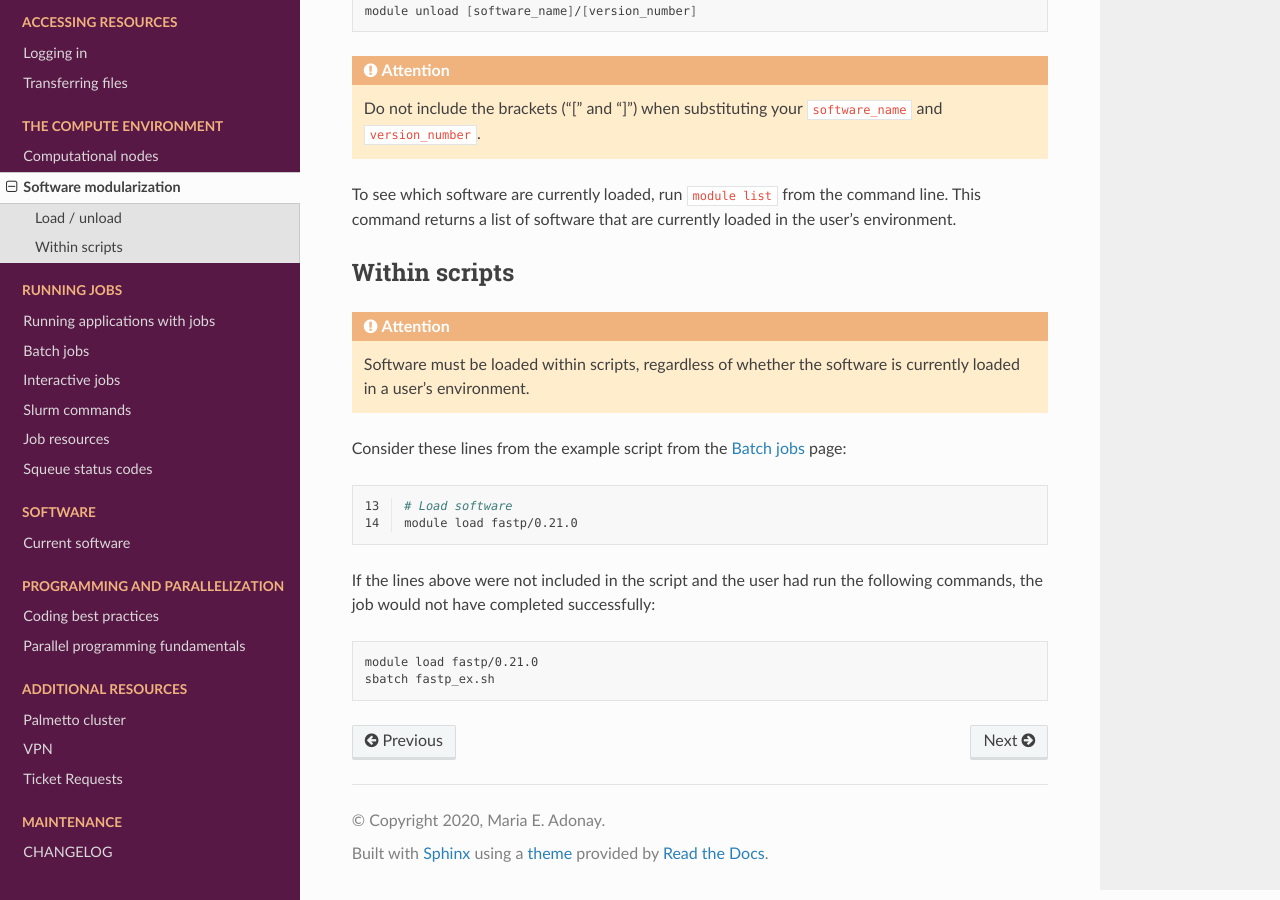
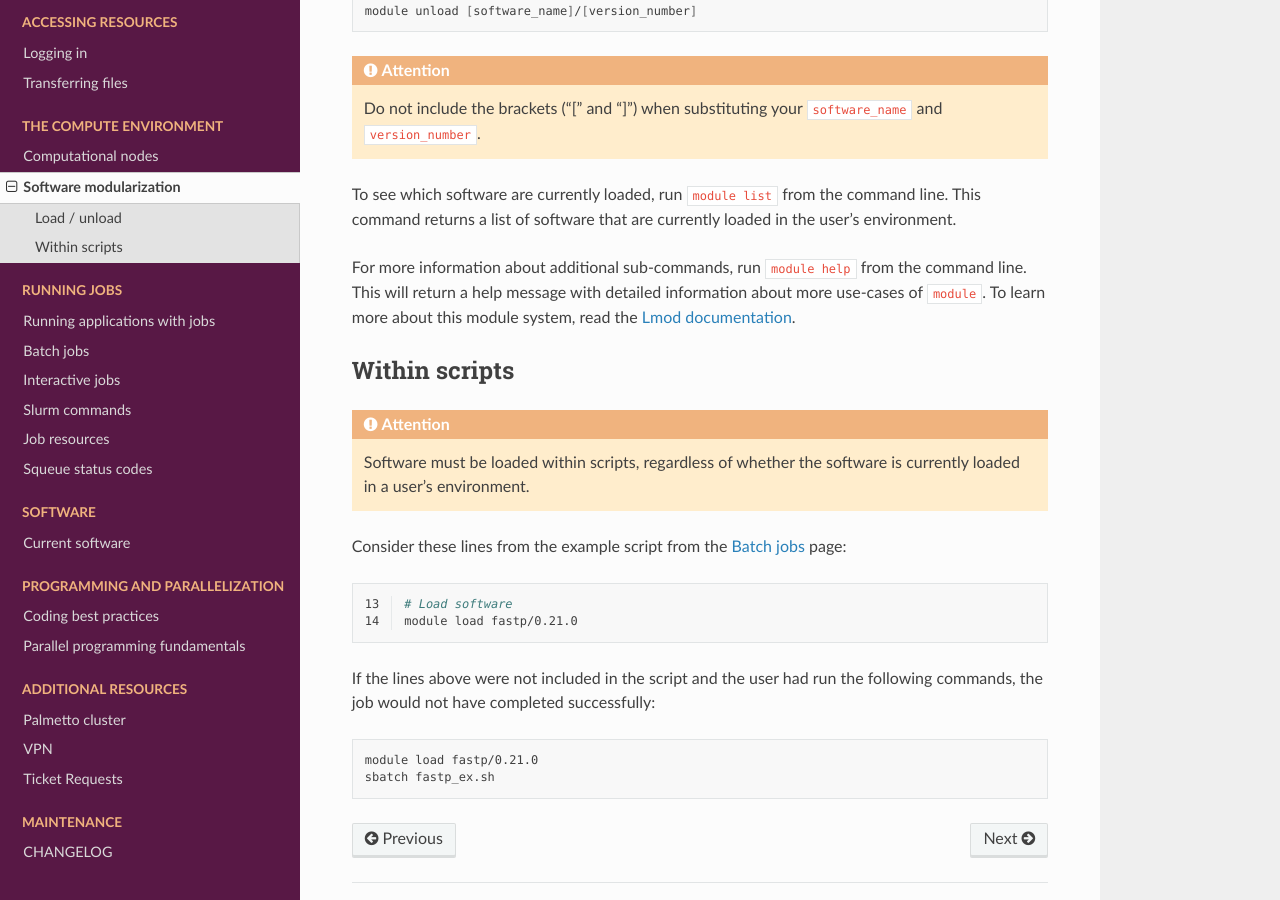
Before and after one commit to amalgamaria/secretariat, a Sphinx documentation site: the page built from docs/compute/modules.rst, in a window 1280 px wide and 900 px high, scrolled down 608 px. Built offline with Sphinx 7.4.7 and the Read the Docs theme 2.0.0, drawn with Linux system fonts in a browser that asks for light colours.

Commit message:
Update content -v2

```diff
--- a/docs/compute/modules.rst
+++ b/docs/compute/modules.rst
@@ -26,6 +26,8 @@ To unload software, run the following from the command line:
 
 To see which software are currently loaded, run ``module list`` from the command line. This command returns a list of software that are currently loaded in the user's environment.
 
+For more information about additional sub-commands, run ``module help`` from the command line. This will return a help message with detailed information about more use-cases of ``module``. To learn more about this module system, read the `Lmod documentation`_.
+
 Within scripts
 --------------
 
@@ -46,4 +48,5 @@ If the lines above were not included in the script and the user had run the foll
    module load fastp/0.21.0
    sbatch fastp_ex.sh
 
+.. _Lmod documentation: http://lmod.readthedocs.org
 .. _Batch jobs: https://secretariat.readthedocs.io/en/latest/running-jobs/batch-jobs.html#example
```
